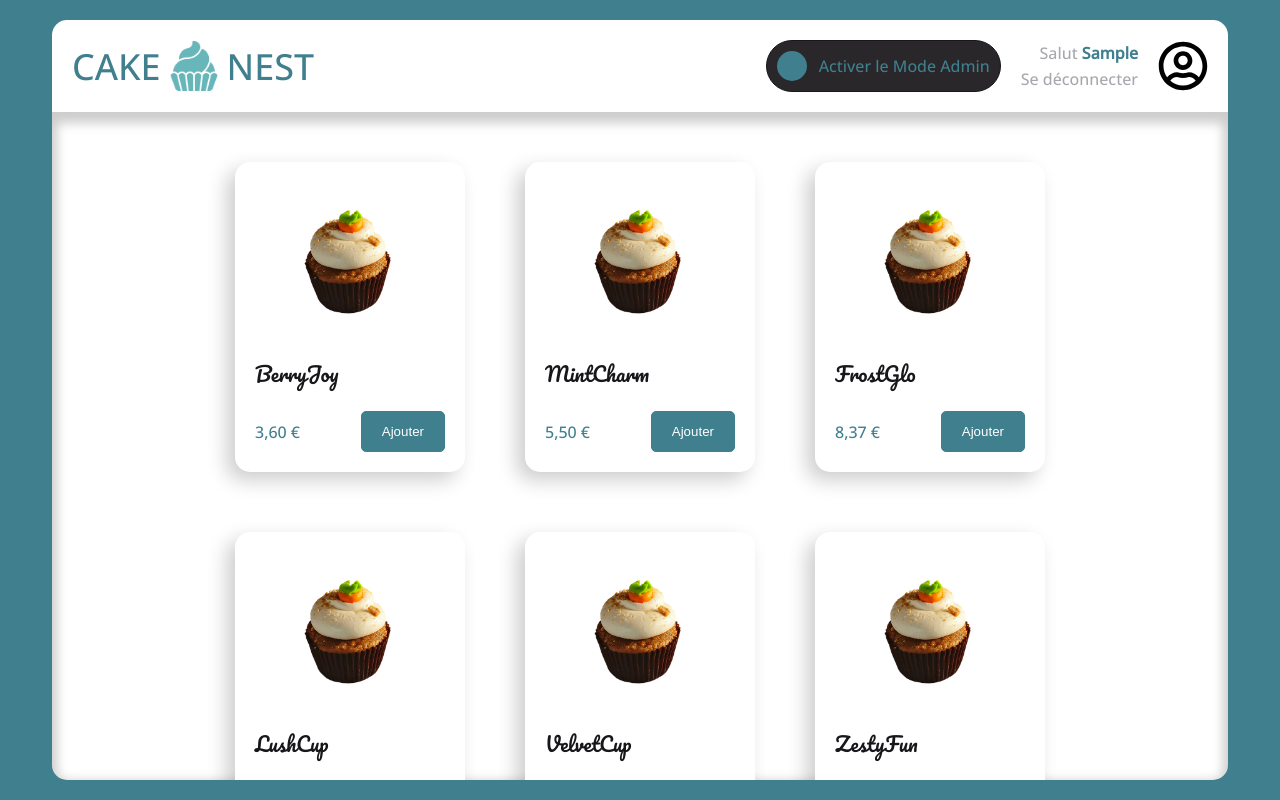
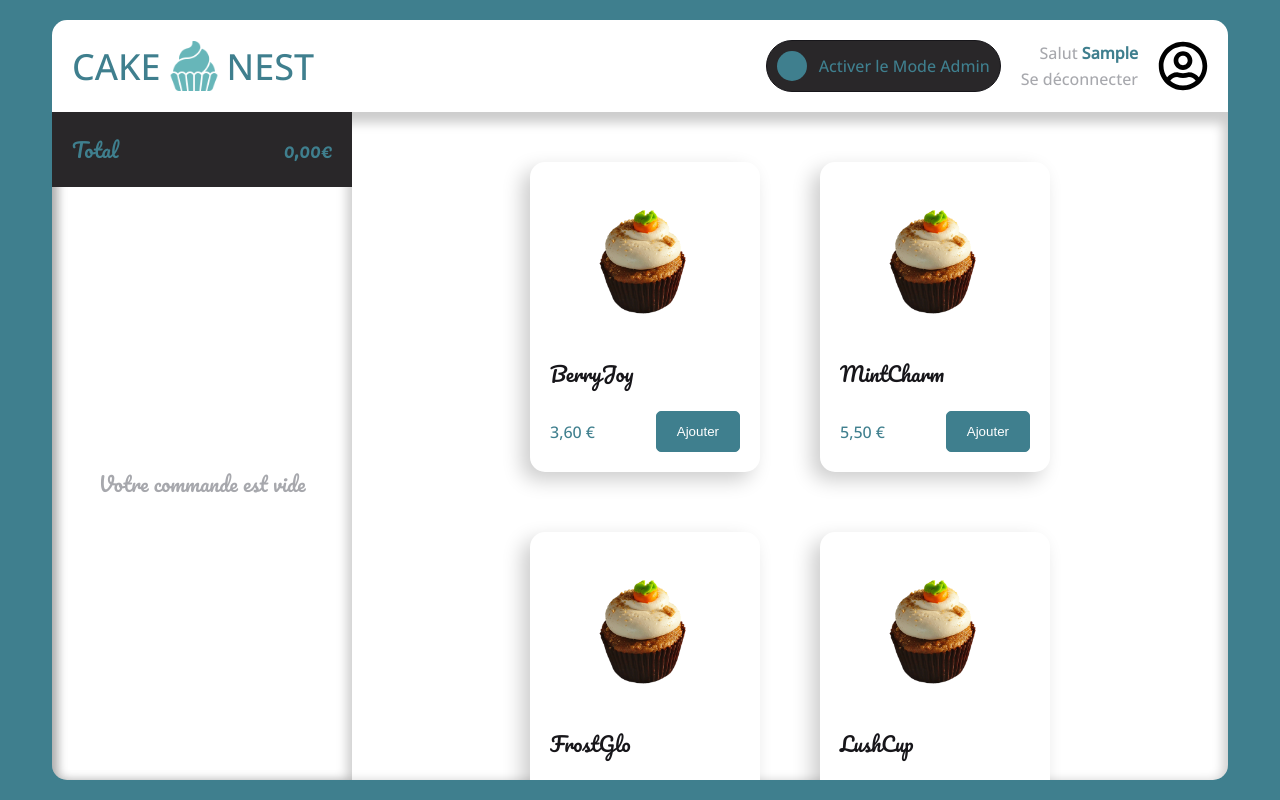
Before and after one commit to Kiichi14/Cake-Nest, a React (Vite) app: page / in a window 1280 px wide. Both pictures are taken after typing "Sample" into the empty fields and a click on the button "Mon espace". Built offline with nearby package versions, Linux system fonts and the light colour scheme.

Commit message:
F10 > Cart styled cart

```diff
--- /dev/null
+++ b/src/components/cart/Cart.jsx
@@ -0,0 +1,44 @@
+import styled from "styled-components";
+import { theme } from "../../theme/Theme";
+
+function Cart() {
+    return (
+        <>
+            <CartStyled>
+                <div className="cart-total-container">
+                    <p>Total</p>
+                    <p>0,00€</p>
+                </div>
+                <div className="cart-item-container">
+                    <p>Votre commande est vide</p>
+                </div>
+            </CartStyled>
+        </>
+    )
+}
+
+export default Cart;
+
+const CartStyled = styled.div `
+    width: 300px;
+    display: flex;
+    flex-direction: column;
+    height: 100%;
+    font-family: 'Pacifico';
+    font-size: ${theme.fonts.size.P2};
+    box-shadow: inset 0px 6px 11px 5px rgba(0,0,0,0.2);
+    & .cart-total-container {
+        background: ${theme.colors.background_dark};
+        color: ${theme.colors.primary_cake};
+        display: flex;
+        justify-content: space-between;
+        padding: ${theme.spacing.md};
+    }
+    & .cart-item-container {
+        height: inherit;
+        display: flex;
+        justify-content: center;
+        align-items: center;
+        color: ${theme.colors.greyMedium};
+    }
+`;
--- a/src/pages/order_page/OrderPage.jsx
+++ b/src/pages/order_page/OrderPage.jsx
@@ -6,6 +6,9 @@ import { useContext } from "react";
 import AdminPanel from "../../components/admin_panel/AdminPanel";
 import { itemContext } from "../../store/ItemContext";
 import NoProduct from "../../components/no_product/NoProduct";
+import Cart from "../../components/cart/Cart";
+import styled from "styled-components";
+import { theme } from "../../theme/Theme";
 
 function OrderPage() {
 
@@ -23,6 +26,10 @@ function OrderPage() {
                 <NoProduct />
             :
                 <MainDiv className="main-container">
+                    <MainCartStyled>
+                        <Cart />
+                    </MainCartStyled>
+                    <MainItemStyled>
                         <MenuItemContainer className="item-container">
                         {cake.map((item, index) => (
                             <MenuItem
@@ -34,6 +41,7 @@ function OrderPage() {
                         ))}
                         </MenuItemContainer>
                         {admin && <AdminPanel />}
+                    </MainItemStyled>
                 </MainDiv>
             }
         </>
@@ -41,3 +49,11 @@ function OrderPage() {
 }
 
 export default OrderPage;
+
+const MainItemStyled = styled.div `
+    position: relative;
+`
+
+const MainCartStyled = styled.div `
+
+`
--- a/src/theme/Styled.js
+++ b/src/theme/Styled.js
@@ -38,6 +38,7 @@ const SubTitleH3 = styled.h3 `
 `
 
 const MainDiv = styled.div `
+    display: flex;
     flex-grow: 1;
     background: ${theme.colors.white};
     -webkit-box-shadow: inset 0px 6px 11px 5px rgba(0,0,0,0.2);
@@ -46,7 +47,7 @@ const MainDiv = styled.div `
     overflow-y: hidden;
     -ms-overflow-style: none; /* for Internet Explorer, Edge */
     scrollbar-width: none; /* for Firefox */
-    position: relative;
+    /* position: relative; */
     &::-webkit-scrollbar { /* for Chrome*/
         display: none;
     }
```
Lines whose indentation alone changed are shown as unchanged.
